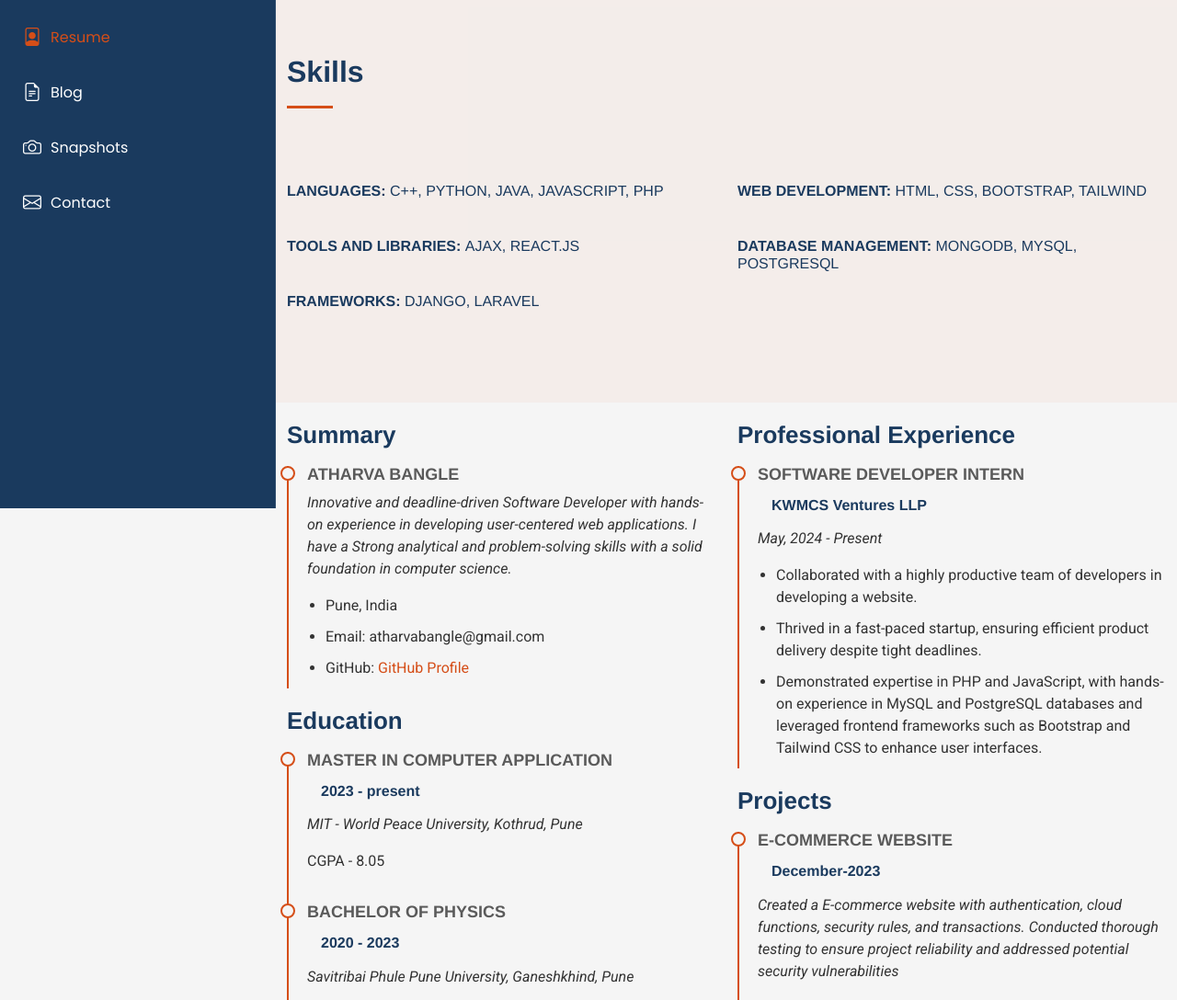
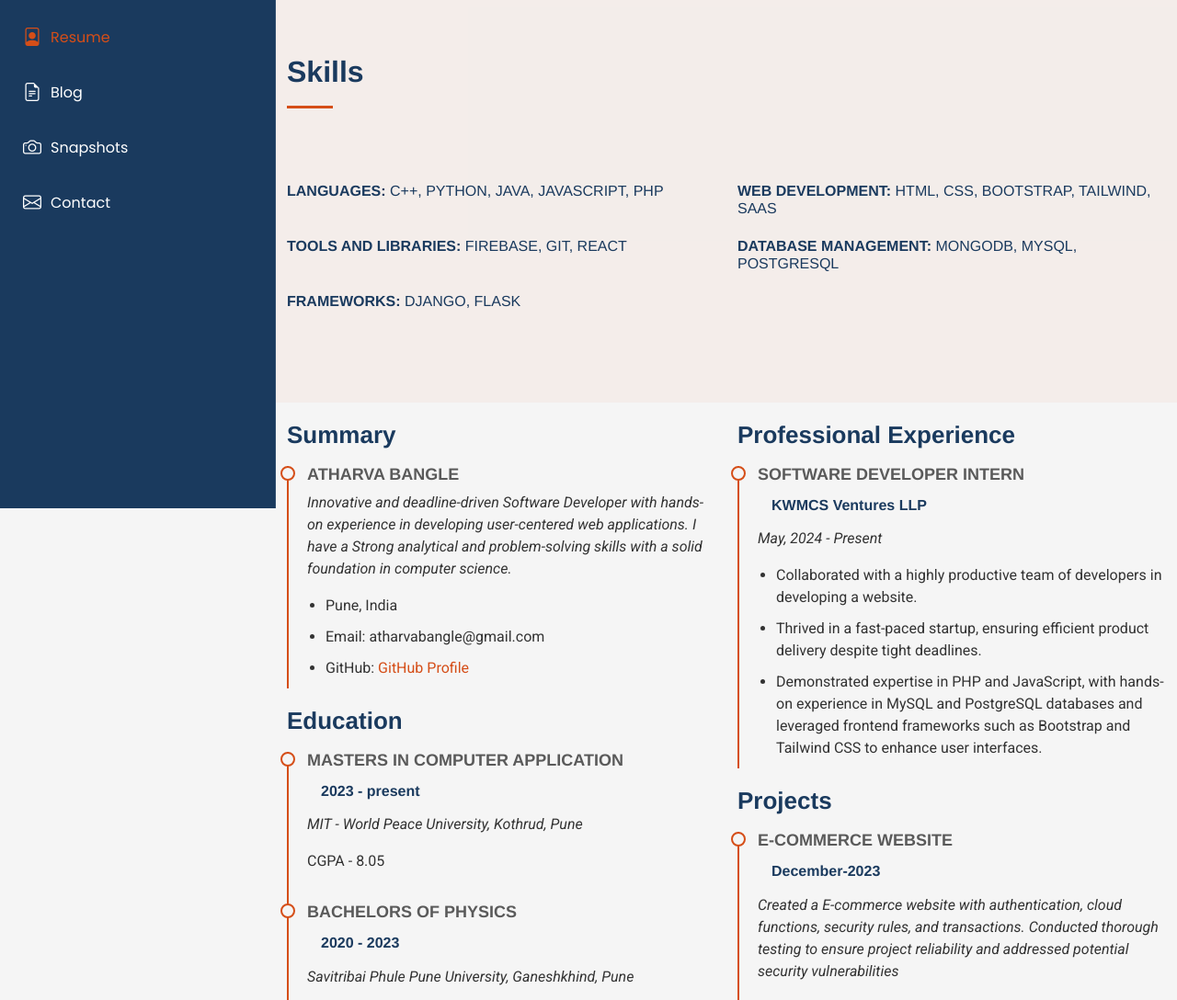
Before and after one commit to Abros3006/Abros3006_website, a Django app: page /resume/ in a window 1280 px wide. Shown: the part 247-1335 px from the top of the page at 92% size. Run offline with Django 5.2, Linux system fonts and the light colour scheme; some libraries are stand-ins or nearby versions.

Commit message:
changes in resume

```diff
--- a/templates/resume.html
+++ b/templates/resume.html
@@ -113,11 +113,11 @@
               </div><!-- End Skills Item -->
 
               <div class="progress">
-                <span class="skill"><h6><strong>Tools and Libraries: </strong>AJAX, React.js</h6></span>
+                <span class="skill"><h6><strong>Tools and Libraries: </strong>Firebase, Git, React</h6></span>
               </div><!-- End Skills Item -->
 
               <div class="progress">
-                <span class="skill"><h6><strong>Frameworks: </strong>Django, Laravel</h6></span>
+                <span class="skill"><h6><strong>Frameworks: </strong>Django, Flask</h6></span>
               </div><!-- End Skills Item -->
 
             </div>
@@ -125,7 +125,7 @@
             <div class="col-lg-6">
 
               <div class="progress">
-                <span class="skill"><h6><strong>Web Development: </strong>HTML, CSS, Bootstrap, Tailwind</h6></span>
+                <span class="skill"><h6><strong>Web Development: </strong>HTML, CSS, Bootstrap, Tailwind, Saas</h6></span>
               </div><!-- End Skills Item -->
 
               <div class="progress">
@@ -159,14 +159,14 @@
 
             <h3 class="resume-title">Education</h3>
             <div class="resume-item">
-              <h4>Master in Computer Application</h4>
+              <h4>Masters in Computer Application</h4>
               <h5>2023 - present</h5>
               <p><em>MIT - World Peace University, Kothrud, Pune</em></p>
               <p>CGPA - 8.05</p>
             </div><!-- End Resume Item -->
 
             <div class="resume-item pb-0">
-              <h4>Bachelor of Physics</h4>
+              <h4>Bachelors of Physics</h4>
               <h5>2020 - 2023</h5>
               <p><em>Savitribai Phule Pune University, Ganeshkhind, Pune</em></p>
               <p>CGPA - 8.45</p>
```
